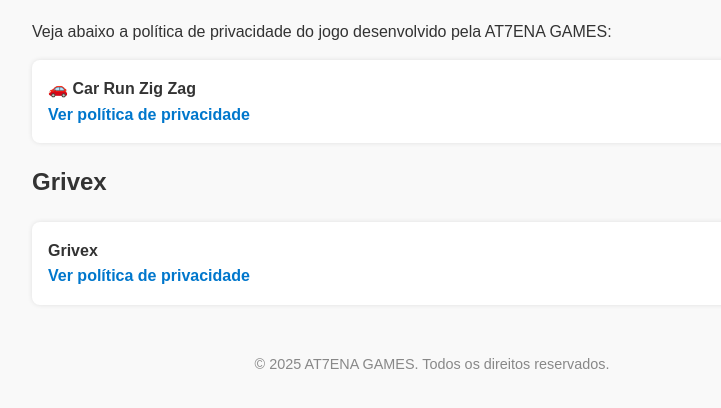
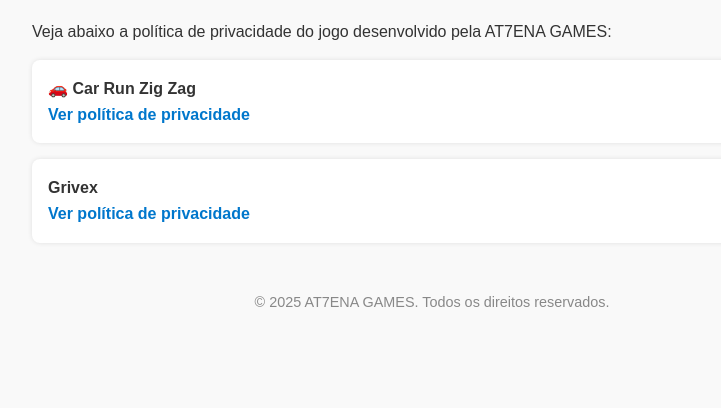
Before and after one commit to at7ena/at7ena.github.io, a plain HTML site: page politica.html in a window 1280 px wide. Shown: the part 118-526 px from the top of the page, without its empty margins (208-929 px from the left). Drawn offline with Linux system fonts and the light colour scheme.

Commit message:
Update politica.html

```diff
--- a/politica.html
+++ b/politica.html
@@ -63,7 +63,6 @@
     </li>
   </ul>
 
-  <h2>Grivex</h2>
 <ul>
   <li>
        <strong>Grivex</strong><br>
```
